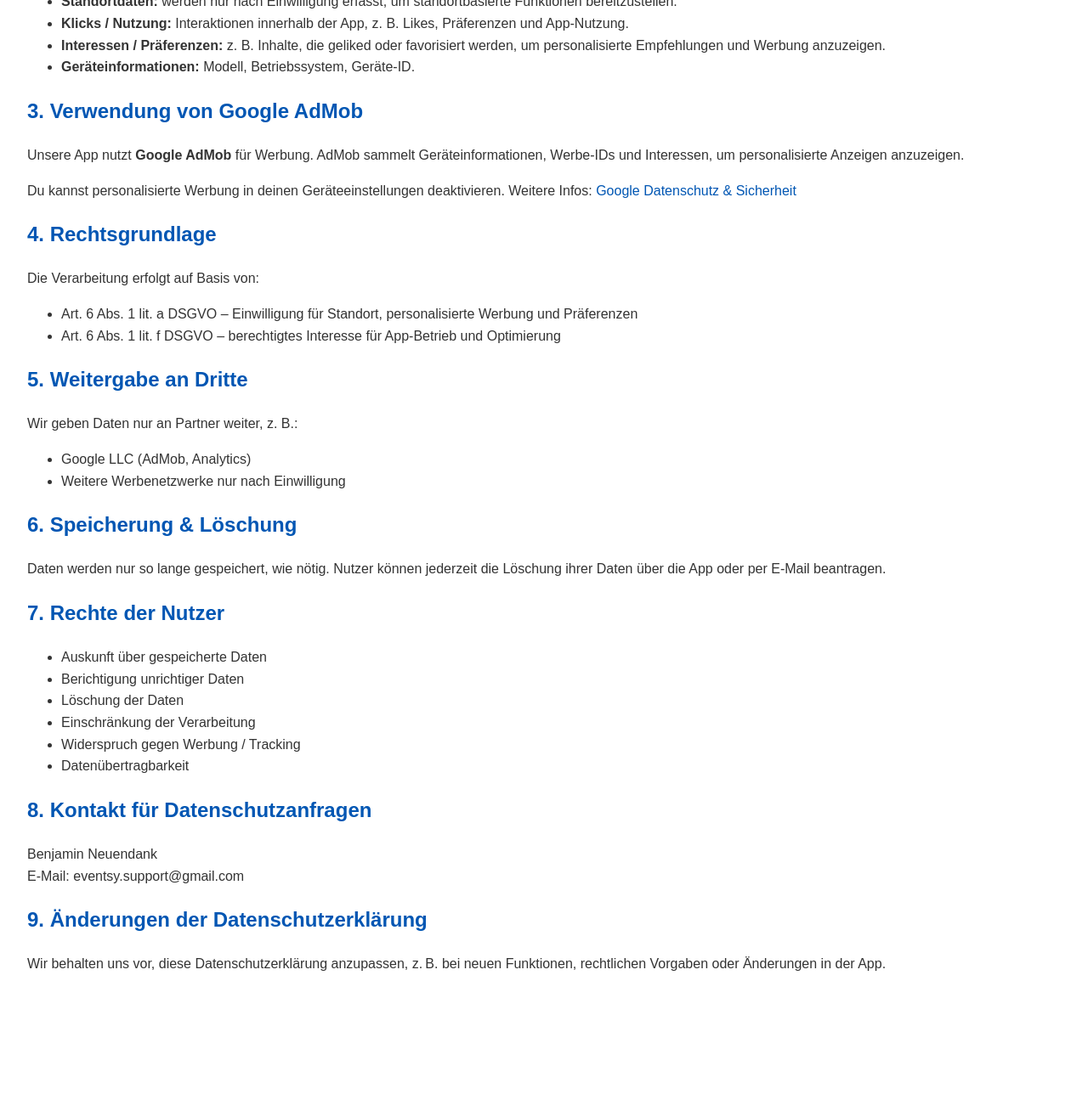
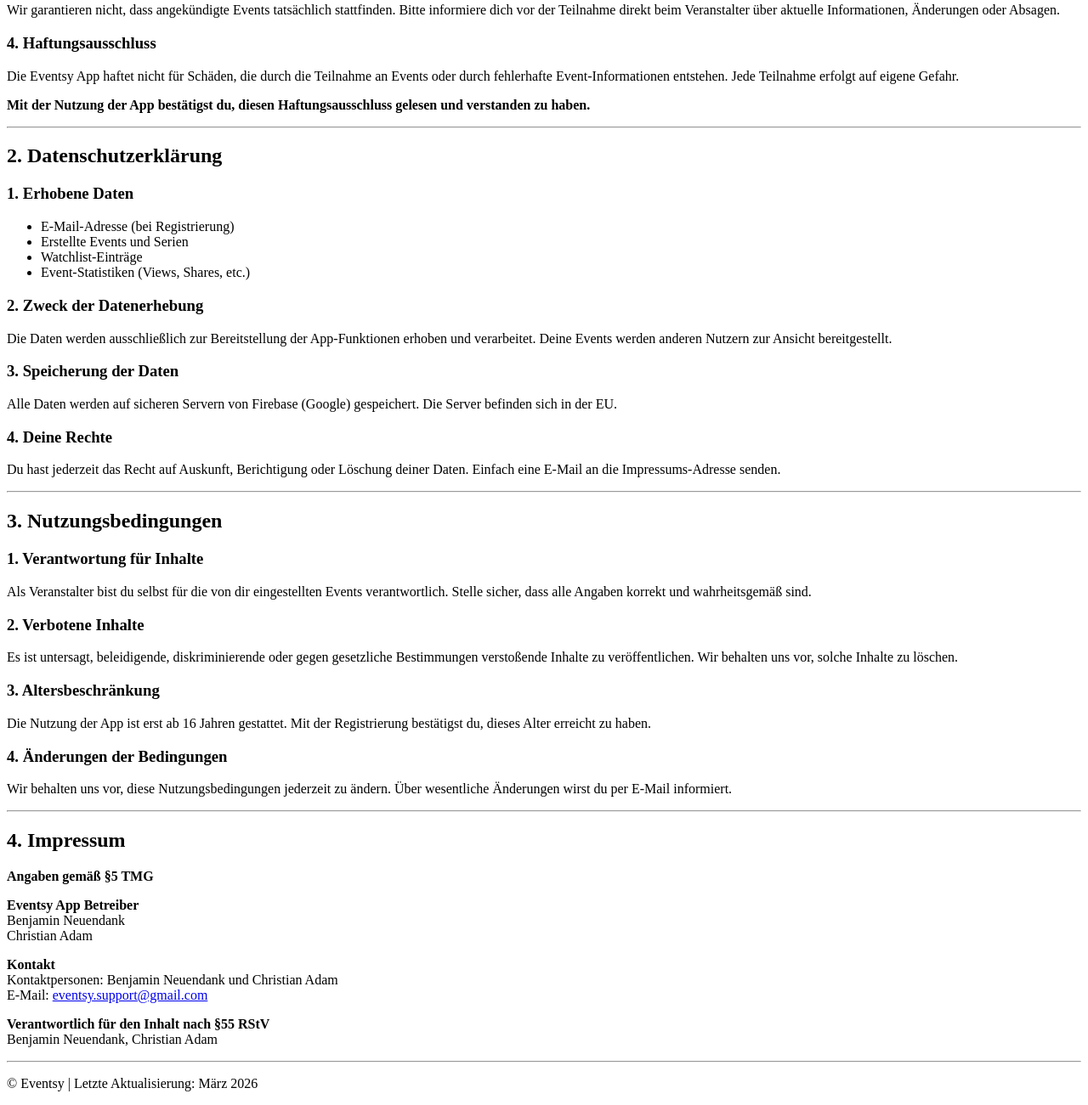
Before and after one commit to Benny10001/eventsy-dsgvo, a plain HTML site: page dsgvo.html in a window 1280 px wide. Shown: the part 374-1675 px from the top of the page at 85% size. Before the commit the page ends 1554 px from the top, so only its background shows below. Drawn offline with Linux system fonts and the light colour scheme.

Commit message:
Update dsgvo.html

```diff
--- a/dsgvo.html
+++ b/dsgvo.html
@@ -2,68 +2,93 @@
 <html lang="de">
 <head>
     <meta charset="UTF-8">
-    <meta name="viewport" content="width=device-width, initial-scale=1.0">
-    <title>Datenschutzerklärung – Eventsy</title>
-    <style>
-        body { font-family: Arial, sans-serif; line-height: 1.6; margin: 2rem; color: #333; }
-        h1, h2, h3 { color: #0056b3; }
-        a { color: #0056b3; text-decoration: none; }
-        a:hover { text-decoration: underline; }
-    </style>
+    <title>Eventsy - Rechtliche Informationen</title>
 </head>
 <body>
-    <h1>Datenschutzerklärung – Meine App</h1>
-    <p>Der Schutz deiner persönlichen Daten ist uns sehr wichtig. Diese Datenschutzerklärung informiert dich gemäß der <strong>DSGVO</strong> über die Erhebung, Verarbeitung und Nutzung deiner Daten in unserer App.</p>
 
-    <h2>1. Verantwortlicher</h2>
-    <p>App-Betreiber: Benjamin Neuendank<br>
-    E-Mail: eventsy.support@gmail.com]</p>
+    <h1>Eventsy - Rechtliche Informationen</h1>
 
-    <h2>2. Erhobene Daten</h2>
+    <!-- ==================== HAFTUNGSAUSSCHLUSS ==================== -->
+    <h2>1. Haftungsausschluss</h2>
+
+    <p><strong>Wichtiger Hinweis</strong></p>
+
+    <h3>1. Plattformfunktion</h3>
+    <p>Die Eventsy App ist eine reine Plattform, die Veranstaltern die Möglichkeit bietet, ihre Events zu veröffentlichen. Wir sind selbst keine Veranstalter und führen keine eigenen Events durch.</p>
+
+    <h3>2. Keine Gewährleistung</h3>
+    <p>Wir übernehmen keinerlei Gewähr für die Richtigkeit, Vollständigkeit und Aktualität der eingestellten Events. Die Verantwortung für die Event-Daten liegt ausschließlich bei den jeweiligen Veranstaltern.</p>
+
+    <h3>3. Durchführung der Events</h3>
+    <p>Wir garantieren nicht, dass angekündigte Events tatsächlich stattfinden. Bitte informiere dich vor der Teilnahme direkt beim Veranstalter über aktuelle Informationen, Änderungen oder Absagen.</p>
+
+    <h3>4. Haftungsausschluss</h3>
+    <p>Die Eventsy App haftet nicht für Schäden, die durch die Teilnahme an Events oder durch fehlerhafte Event-Informationen entstehen. Jede Teilnahme erfolgt auf eigene Gefahr.</p>
+
+    <p><strong>Mit der Nutzung der App bestätigst du, diesen Haftungsausschluss gelesen und verstanden zu haben.</strong></p>
+
+    <hr>
+
+    <!-- ==================== DATENSCHUTZERKLÄRUNG ==================== -->
+    <h2>2. Datenschutzerklärung</h2>
+
+    <h3>1. Erhobene Daten</h3>
     <ul>
-        <li><strong>Standortdaten:</strong> werden nur nach Einwilligung erfasst, um standortbasierte Funktionen bereitzustellen.</li>
-        <li><strong>Klicks / Nutzung:</strong> Interaktionen innerhalb der App, z. B. Likes, Präferenzen und App-Nutzung.</li>
-        <li><strong>Interessen / Präferenzen:</strong> z. B. Inhalte, die geliked oder favorisiert werden, um personalisierte Empfehlungen und Werbung anzuzeigen.</li>
-        <li><strong>Geräteinformationen:</strong> Modell, Betriebssystem, Geräte-ID.</li>
+        <li>E-Mail-Adresse (bei Registrierung)</li>
+        <li>Erstellte Events und Serien</li>
+        <li>Watchlist-Einträge</li>
+        <li>Event-Statistiken (Views, Shares, etc.)</li>
     </ul>
 
-    <h2>3. Verwendung von Google AdMob</h2>
-    <p>Unsere App nutzt <strong>Google AdMob</strong> für Werbung. AdMob sammelt Geräteinformationen, Werbe-IDs und Interessen, um personalisierte Anzeigen anzuzeigen.</p>
-    <p>Du kannst personalisierte Werbung in deinen Geräteeinstellungen deaktivieren. Weitere Infos:
-    <a href="https://policies.google.com/technologies/ads?hl=de" target="_blank">Google Datenschutz & Sicherheit</a></p>
+    <h3>2. Zweck der Datenerhebung</h3>
+    <p>Die Daten werden ausschließlich zur Bereitstellung der App-Funktionen erhoben und verarbeitet. Deine Events werden anderen Nutzern zur Ansicht bereitgestellt.</p>
 
-    <h2>4. Rechtsgrundlage</h2>
-    <p>Die Verarbeitung erfolgt auf Basis von:</p>
-    <ul>
-        <li>Art. 6 Abs. 1 lit. a DSGVO – Einwilligung für Standort, personalisierte Werbung und Präferenzen</li>
-        <li>Art. 6 Abs. 1 lit. f DSGVO – berechtigtes Interesse für App-Betrieb und Optimierung</li>
-    </ul>
+    <h3>3. Speicherung der Daten</h3>
+    <p>Alle Daten werden auf sicheren Servern von Firebase (Google) gespeichert. Die Server befinden sich in der EU.</p>
 
-    <h2>5. Weitergabe an Dritte</h2>
-    <p>Wir geben Daten nur an Partner weiter, z. B.:</p>
-    <ul>
-        <li>Google LLC (AdMob, Analytics)</li>
-        <li>Weitere Werbenetzwerke nur nach Einwilligung</li>
-    </ul>
+    <h3>4. Deine Rechte</h3>
+    <p>Du hast jederzeit das Recht auf Auskunft, Berichtigung oder Löschung deiner Daten. Einfach eine E-Mail an die Impressums-Adresse senden.</p>
 
-    <h2>6. Speicherung & Löschung</h2>
-    <p>Daten werden nur so lange gespeichert, wie nötig. Nutzer können jederzeit die Löschung ihrer Daten über die App oder per E-Mail beantragen.</p>
+    <hr>
 
-    <h2>7. Rechte der Nutzer</h2>
-    <ul>
-        <li>Auskunft über gespeicherte Daten</li>
-        <li>Berichtigung unrichtiger Daten</li>
-        <li>Löschung der Daten</li>
-        <li>Einschränkung der Verarbeitung</li>
-        <li>Widerspruch gegen Werbung / Tracking</li>
-        <li>Datenübertragbarkeit</li>
-    </ul>
+    <!-- ==================== NUTZUNGSBEDINGUNGEN ==================== -->
+    <h2>3. Nutzungsbedingungen</h2>
 
-    <h2>8. Kontakt für Datenschutzanfragen</h2>
-    <p>Benjamin Neuendank<br>
-    E-Mail: eventsy.support@gmail.com</p>
+    <h3>1. Verantwortung für Inhalte</h3>
+    <p>Als Veranstalter bist du selbst für die von dir eingestellten Events verantwortlich. Stelle sicher, dass alle Angaben korrekt und wahrheitsgemäß sind.</p>
 
-    <h2>9. Änderungen der Datenschutzerklärung</h2>
-    <p>Wir behalten uns vor, diese Datenschutzerklärung anzupassen, z. B. bei neuen Funktionen, rechtlichen Vorgaben oder Änderungen in der App.</p>
+    <h3>2. Verbotene Inhalte</h3>
+    <p>Es ist untersagt, beleidigende, diskriminierende oder gegen gesetzliche Bestimmungen verstoßende Inhalte zu veröffentlichen. Wir behalten uns vor, solche Inhalte zu löschen.</p>
+
+    <h3>3. Altersbeschränkung</h3>
+    <p>Die Nutzung der App ist erst ab 16 Jahren gestattet. Mit der Registrierung bestätigst du, dieses Alter erreicht zu haben.</p>
+
+    <h3>4. Änderungen der Bedingungen</h3>
+    <p>Wir behalten uns vor, diese Nutzungsbedingungen jederzeit zu ändern. Über wesentliche Änderungen wirst du per E-Mail informiert.</p>
+
+    <hr>
+
+    <!-- ==================== IMPRESSUM ==================== -->
+    <h2>4. Impressum</h2>
+
+    <p><strong>Angaben gemäß §5 TMG</strong></p>
+
+    <p><strong>Eventsy App Betreiber</strong><br>
+    Benjamin Neuendank<br>
+    Christian Adam</p>
+
+    <p><strong>Kontakt</strong><br>
+    Kontaktpersonen: Benjamin Neuendank und Christian Adam<br>
+    E-Mail: <a href="mailto:eventsy.support@gmail.com">eventsy.support@gmail.com</a></p>
+
+    <p><strong>Verantwortlich für den Inhalt nach §55 RStV</strong><br>
+    Benjamin Neuendank, Christian Adam</p>
+
+    <hr>
+
+    <footer>
+        <p>© Eventsy | Letzte Aktualisierung: März 2026</p>
+    </footer>
+
 </body>
 </html>
```
